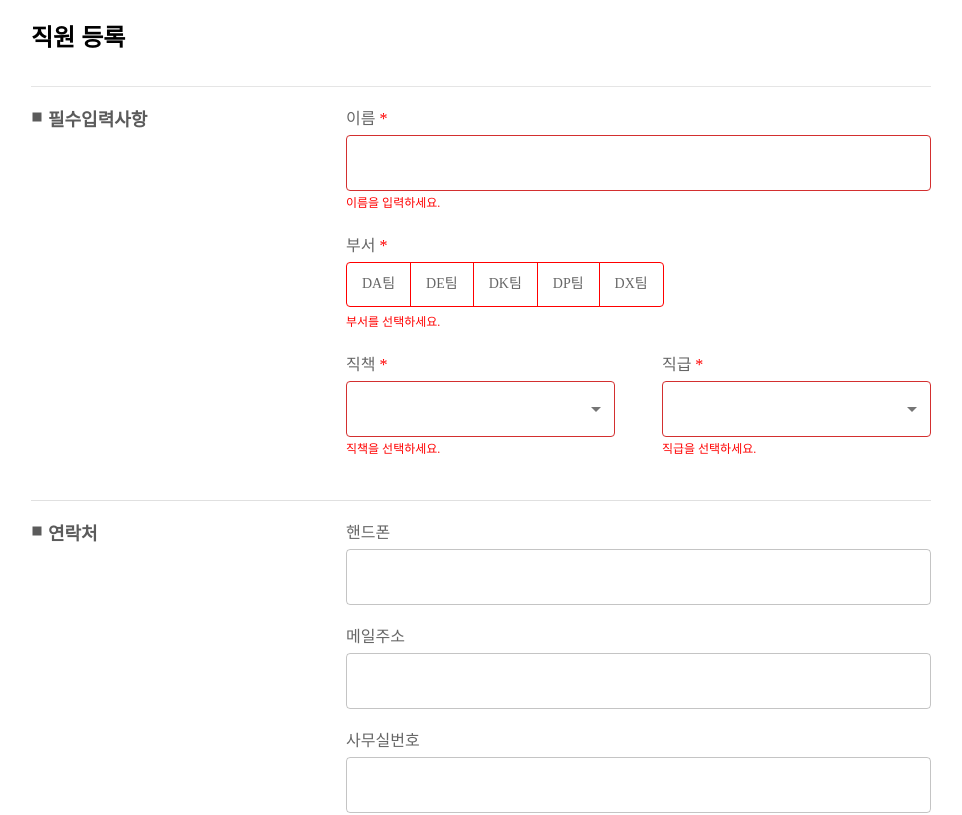
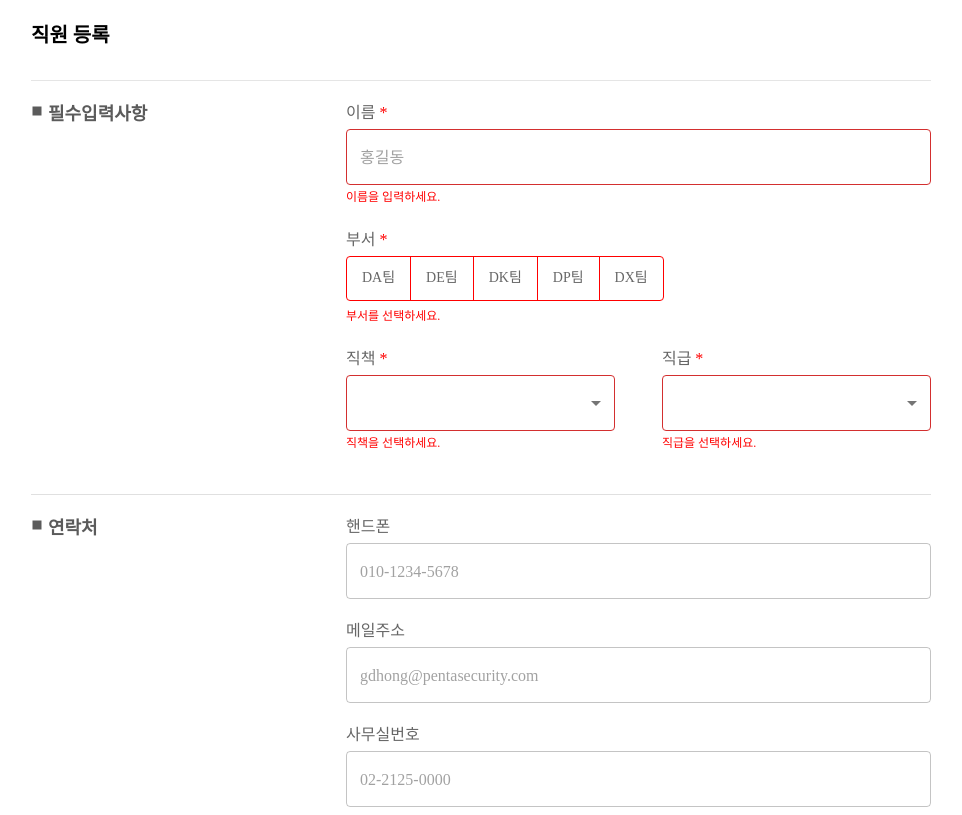
Before and after one commit to happyKale/member-manage-site, a React (Create React App) app in the folder front/: page /add in a window 1280 px wide. Shown: the part 240-1055 px from the top of the page, without its empty margins (159-1121 px from the left). Built offline with nearby package versions, Linux system fonts and the light colour scheme; a web font is replaced by a local one.

Commit message:
Refactor: 등록화면 flex 속성 div를 Stack 컴포넌트로 수정, TextField에 placeholder와 maxLength 속성 추가

```diff
--- a/front/src/screens/Add/AddScreen.js
+++ b/front/src/screens/Add/AddScreen.js
@@ -29,7 +29,7 @@ function AddScreen() {
   const positionList = useSelector((state) => state.inputOption.positionList);
   const memberList = useSelector((state) => state.member.memberList);
   const lastId = Math.max(
-    ...memberList.map((member) => {
+    ...memberList?.map((member) => {
       return member.id;
     })
   );
@@ -117,15 +117,8 @@ function AddScreen() {
   };
 
   return (
-    <div
-      style={{
-        display: "flex",
-        flexDirection: "column",
-        height: "100%",
-        padding: "50px 0",
-      }}
-    >
-      <Typography style={{ fontSize: "24px", fontWeight: "bold" }}>
+    <Stack direction={"column"} style={{ padding: "50px 0" }}>
+      <Typography style={{ fontSize: "20px", fontWeight: "bold" }}>
         직원 등록
       </Typography>
       <Stack
@@ -168,6 +161,8 @@ function AddScreen() {
                 value={inputMemberInfo.name}
                 name={"name"}
                 onChange={handleChange}
+                placeholder={"홍길동"}
+                inputProps={{ maxLength: 30 }}
               />
               <Box style={{ height: "20px", marginTop: "3px" }}>
                 {!requiredInputCheck.name && (
@@ -327,6 +322,8 @@ function AddScreen() {
               name={"phone"}
               style={{ marginBottom: MARGINBOTTOM }}
               onChange={handleChange}
+              placeholder={"010-1234-5678"}
+              inputProps={{ maxLength: 13 }}
             />
             <InputLabel style={{ margin: "0 0 5px 0" }}>메일주소</InputLabel>
             <TextField
@@ -335,6 +332,8 @@ function AddScreen() {
               name={"email"}
               style={{ marginBottom: MARGINBOTTOM }}
               onChange={handleChange}
+              placeholder={"gdhong@pentasecurity.com"}
+              inputProps={{ maxLength: 50 }}
             />
             <InputLabel style={{ margin: "0 0 5px 0" }}>사무실번호</InputLabel>
             <TextField
@@ -343,6 +342,8 @@ function AddScreen() {
               name={"officeNum"}
               style={{ marginBottom: MARGINBOTTOM }}
               onChange={handleChange}
+              placeholder={"02-2125-0000"}
+              inputProps={{ maxLength: 13 }}
             />
             <InputLabel style={{ margin: "0 0 5px 0" }}>팩스번호</InputLabel>
             <TextField
@@ -351,6 +352,8 @@ function AddScreen() {
               name={"faxNum"}
               style={{ marginBottom: MARGINBOTTOM }}
               onChange={handleChange}
+              placeholder={"02-780-0000"}
+              inputProps={{ maxLength: 13 }}
             />
           </Stack>
         </Stack>
@@ -391,11 +394,12 @@ function AddScreen() {
               name={"task"}
               style={{ marginBottom: MARGINBOTTOM }}
               onChange={handleChange}
+              inputProps={{ maxLength: 200 }}
             />
           </Stack>
         </Stack>
       </Stack>
-      <div style={{ display: "flex", justifyContent: "space-between" }}>
+      <Stack direction={"row"} justifyContent={"space-between"}>
         <Link to={"/"} style={{ textDecoration: "none" }}>
           <Button
             variant="text"
@@ -424,8 +428,8 @@ function AddScreen() {
         >
           등록
         </Button>
-      </div>
-    </div>
+      </Stack>
+    </Stack>
   );
 }
 
```
